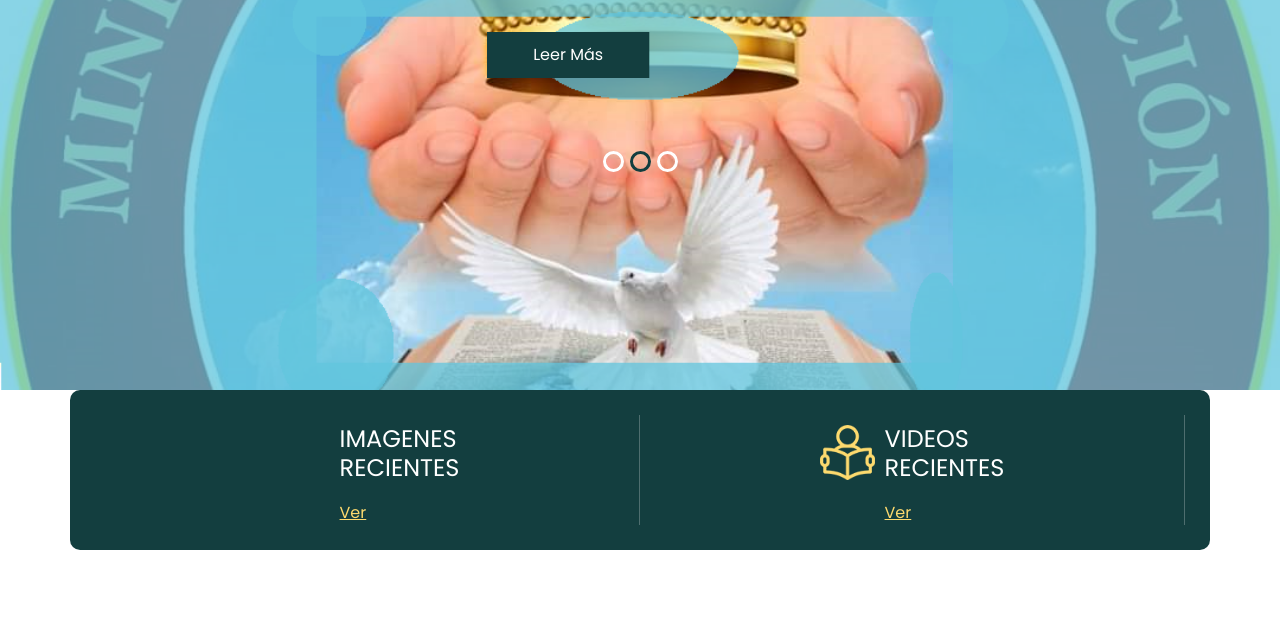
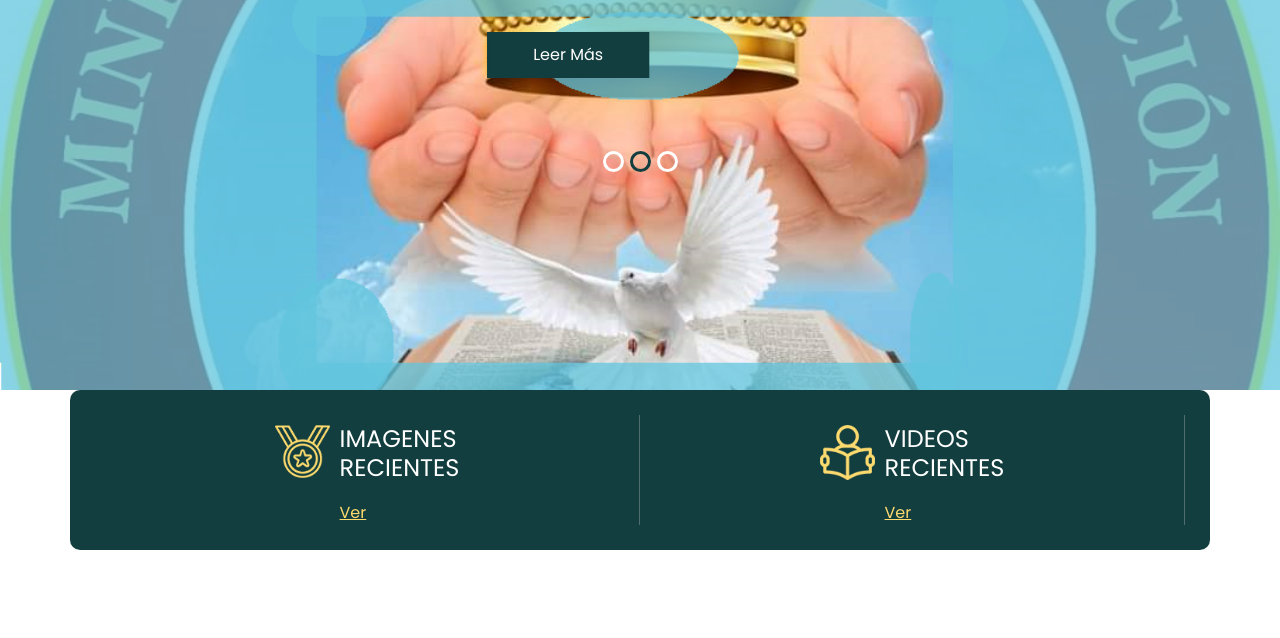
Before and after one commit to Wilpez/unhogarparatodos, a plain HTML site: page index.html in a window 1280 px wide. Shown: the part 410-1048 px from the top of the page. Drawn offline with Linux system fonts and the light colour scheme.

Commit message:
correcionimagenprueba

```diff
--- a/index.html
+++ b/index.html
@@ -145,7 +145,7 @@
       <div class="special_container">
         <div class="box b1">
           <div class="img-box">
-            <img src="images/awar.png" alt="" />
+            <img src="images/award.png" alt="" />
           </div>
           <div class="detail-box">
             <h4>
```
